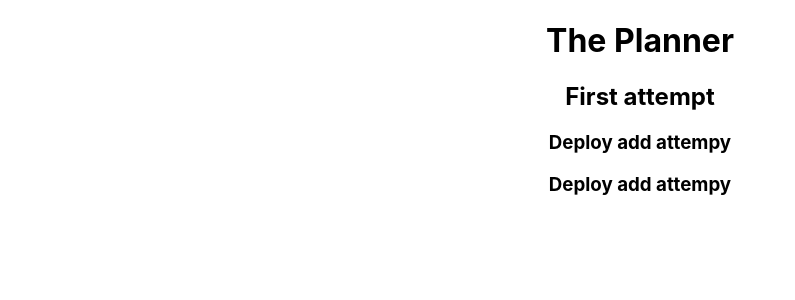
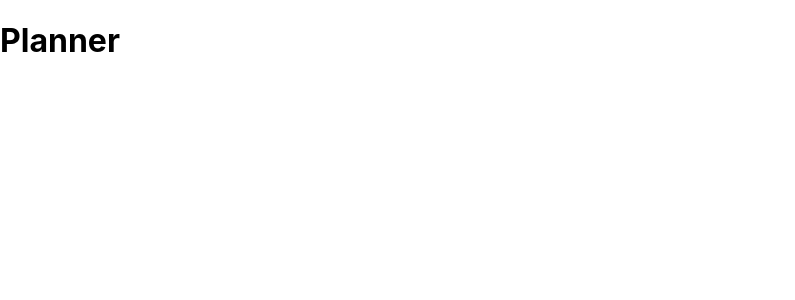
Before and after one commit to schoi0115/v-planner, a React (Create React App) app: page / in a window 1280 px wide. Shown: the top 300 px of the page, without its empty margins (0-795 px from the left). Built offline with nearby package versions, Linux system fonts and the light colour scheme.

Commit message:
componenet add

```diff
--- a/package.json
+++ b/package.json
@@ -9,6 +9,7 @@
     "@testing-library/user-event": "^12.1.10",
     "react": "^17.0.2",
     "react-dom": "^17.0.2",
+    "react-router-dom": "^5.3.0",
     "react-scripts": "4.0.3",
     "web-vitals": "^1.0.1"
   },
--- a/src/App.js
+++ b/src/App.js
@@ -1,13 +1,17 @@
 import logo from './logo.svg';
 import './App.css';
+import {
+  Link,
+  Route,
+  Switch,
+} from 'react-router-dom';
+
+import Planner from "./component/Planner"
 
 function App() {
   return (
-    <div className="App">
-      <h1>The Planner</h1>
-      <h2>First attempt</h2>
-      <h3>Deploy add attempy</h3>
-      <h3>Deploy add attempy</h3>
+    <div>
+      <Planner />
     </div>
   );
 }
--- /dev/null
+++ b/src/component/Planner.js
@@ -0,0 +1,10 @@
+import React from "react"
+
+function Planner(){
+
+    return(
+        <h1>Planner</h1>
+    )
+}
+
+export default Planner
```
Also changed, not shown: src/index.js (+5 -2 lines), 2 other files (tests, documents, lock files or other folders).
